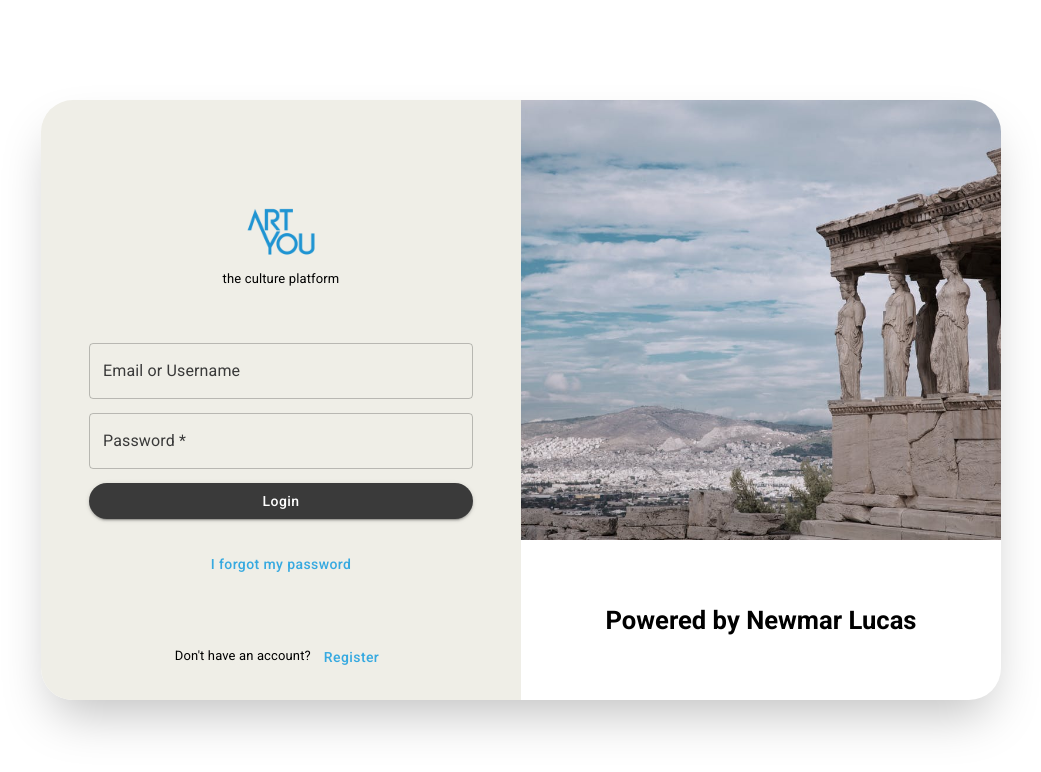
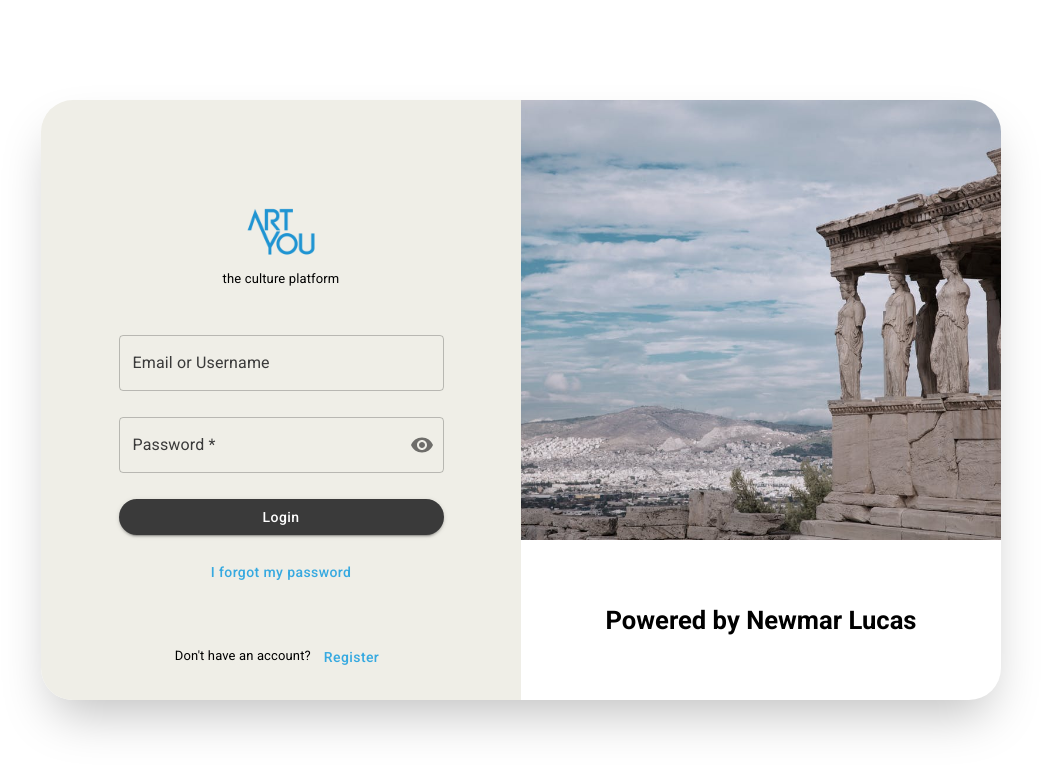
Before and after one commit to NewmarLucas/Simple-Login-and-Register-Page, a React (Create React App) app: page / in a window 1280 px wide. Shown: the top 772 px of the page, without its empty margins (119-1160 px from the left). Built offline with nearby package versions, Linux system fonts and the light colour scheme.

Commit message:
chore: adding animation and some adjustments in login screen

```diff
--- a/package.json
+++ b/package.json
@@ -5,6 +5,7 @@
   "dependencies": {
     "@emotion/react": "^11.9.0",
     "@emotion/styled": "^11.8.1",
+    "@mui/icons-material": "^5.8.0",
     "@mui/material": "^5.8.0",
     "@testing-library/jest-dom": "^5.16.4",
     "@testing-library/react": "^13.2.0",
--- a/src/pages/Login/index.jsx
+++ b/src/pages/Login/index.jsx
@@ -1,13 +1,30 @@
-import React from 'react'
+import React, { useState } from 'react'
 
-import { Box, Typography, TextField, Button } from '@mui/material'
+import {
+  Box,
+  Typography,
+  TextField,
+  Button,
+  Slide,
+  Fade,
+  IconButton,
+} from '@mui/material'
+import { VisibilityOff, Visibility } from '@mui/icons-material'
+
 import { styles } from './styles'
 import image from '../../assets/image-2.jpeg'
 import logo from '../../assets/artyou_logo.png'
 
 const Login = () => {
+  const [showPassword, setShowPassword] = useState(false)
+
+  const handleClickShowPassword = () => {
+    setShowPassword(!showPassword)
+  }
+
   return (
     <Box sx={styles.container}>
+      <Fade in={true}>
         <Box sx={styles.contentContainer}>
           <Box bgcolor='#EFEEE7' sx={styles.content1}>
             <Box sx={styles.section1Container}>
@@ -28,7 +45,23 @@ const Login = () => {
                     fullWidth
                     variant='outlined'
                   />
-                <TextField label='Password *' fullWidth variant='outlined' />
+                  <TextField
+                    label='Password *'
+                    fullWidth
+                    type={showPassword ? 'text' : 'password'}
+                    variant='outlined'
+                    InputProps={{
+                      endAdornment: (
+                        <IconButton
+                          aria-label='toggle password visibility'
+                          onClick={handleClickShowPassword}
+                          edge='end'
+                        >
+                          {showPassword ? <VisibilityOff /> : <Visibility />}
+                        </IconButton>
+                      ),
+                    }}
+                  />
                   <Button
                     sx={styles.submitButton}
                     type='submit'
@@ -55,6 +88,7 @@ const Login = () => {
           <Box sx={styles.content2}>
             <img src={image} alt="greece's temple" />
             <Box sx={styles.section2TextContainer}>
+              <Slide direction='up' in={true} mountOnEnter unmountOnExit>
                 <Typography variant='title'>
                   Powered by{' '}
                   <a
@@ -65,9 +99,11 @@ const Login = () => {
                     Newmar Lucas
                   </a>
                 </Typography>
+              </Slide>
             </Box>
           </Box>
         </Box>
+      </Fade>
     </Box>
   )
 }
--- a/src/pages/Login/styles.js
+++ b/src/pages/Login/styles.js
@@ -59,13 +59,14 @@ export const styles = {
   inputContainer: {
     width: '100%',
     height: '70%',
+    maxWidth: 325,
     display: 'flex',
     flexDirection: 'column',
     justifyContent: 'space-evenly'
   },
   inputContent: {
     width: '100%',
-    height: '60%',
+    height: 200,
     display: 'flex',
     flexDirection: 'column',
     justifyContent: 'space-between',
--- a/src/providers/theme/components.js
+++ b/src/providers/theme/components.js
@@ -6,4 +6,11 @@ export const components = {
       },
     },
   },
+  MuiOutlinedInput: {
+    styleOverrides: {
+      input: {
+        fontSize: '1rem',
+      }
+    }
+  }
 }
```
Also changed, not shown: 1 other file (tests, documents, lock files or other folders). Lines whose indentation alone changed are shown as unchanged.
